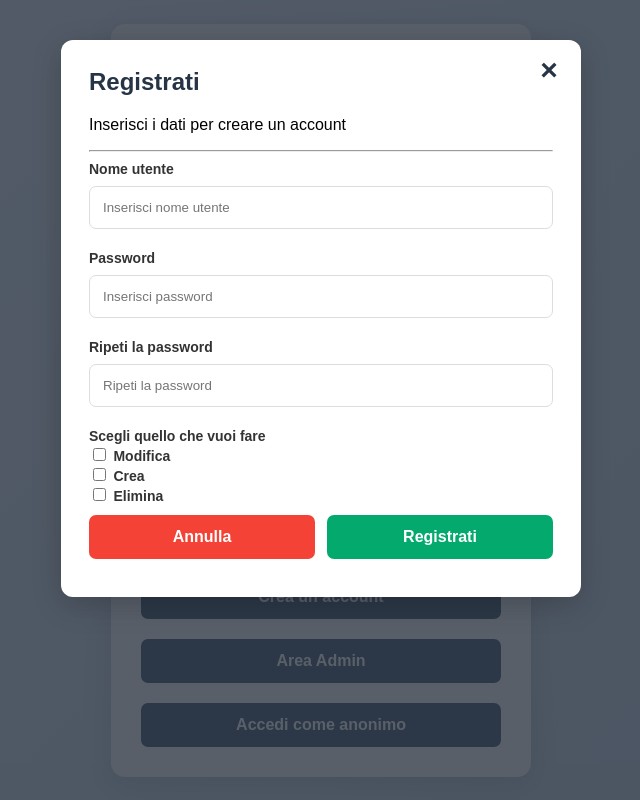
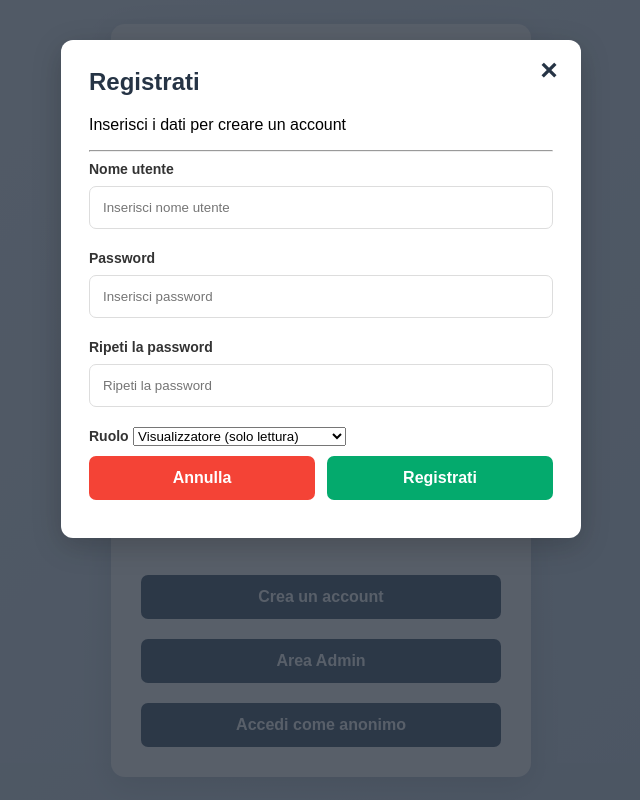
Before and after one commit to Belo-luca/php-crud, a PHP site: page / in a window 1280 px wide, after a click on "Crea un account". Shown: the whole page, without its empty margins (319-959 px from the left). Run offline with PHP 8.4, Linux system fonts and the light colour scheme.

Commit message:
creazione ui personalizzara

```diff
--- a/index.php
+++ b/index.php
@@ -63,19 +63,13 @@
                 <label for="signup-password-repeat">Ripeti la password</label>
                 <input type="password" id="signup-password-repeat" placeholder="Ripeti la password" required>
 
-                <label for="signup-crud">Scegli quello che vuoi fare</label>
-                <div>
-                    <input type="checkbox" id="modify" name="crud[]" value="modifica">
-                    <label for="modify">Modifica</label>
-                </div>
-                <div>
-                    <input type="checkbox" id="create" name="crud[]" value="crea">
-                    <label for="create">Crea</label>
-                </div>
-                <div>
-                    <input type="checkbox" id="delete" name="crud[]" value="elimina">
-                    <label for="delete">Elimina</label>
-                </div>
+                <label for="signup-ruolo">Ruolo</label>
+                <select id="signup-ruolo" name="ruolo" required>
+                    <option value="1">Visualizzatore (solo lettura)</option>
+                    <option value="2">Dipendente (lettura e scrittura)</option>
+                    <option value="3">Manager (Dipendete e modifica)</option>
+                    <option value="4">Re del mondo</option>
+                </select>
 
                 <div class="modal-actions">
                     <button type="button" class="cancel-button"
@@ -135,6 +129,11 @@
             alert("Errore durante la registrazione!");
             window.history.replaceState(null, "", window.location.pathname);
         </script>
+    <?php elseif (isset($_GET["errore"]) && $_GET["errore"] === "anonimo"): ?>
+        <script>
+            alert("Utente anonimo inesistente!");
+            window.history.replaceState(null, "", window.location.pathname);
+        </script>
     <?php endif; ?>
 </body>
 </html>
--- a/registrati.php
+++ b/registrati.php
@@ -2,14 +2,15 @@
 require_once "app/config.php";
 $nome = trim($_POST["nome"]);
 $password = $_POST["password"];
+$ruolo = $_POST["ruolo"];
 $hash = password_hash($password, PASSWORD_DEFAULT);
-$comando = "INSERT INTO utenza (nome, password, verifica) VALUES (?, ?, ?)";
+$comando = "INSERT INTO utenza (nome, password, verifica, ruolo) VALUES (?, ?, ?, ?)";
 $query = mysqli_prepare($link, $comando);
 $stato = 0;
 mysqli_report(MYSQLI_REPORT_ERROR | MYSQLI_REPORT_STRICT);
 
 try {
-    mysqli_stmt_bind_param($query, "ssi", $nome, $hash, $stato);
+    mysqli_stmt_bind_param($query, "ssis", $nome, $hash, $stato, $ruolo);
     mysqli_stmt_execute($query);
     mysqli_stmt_close($query);
 
```
Also changed, not shown: accedi.php (+8 -4 lines), app/config.php (+13 -4 lines), employees/index.php (+13 -4 lines).
